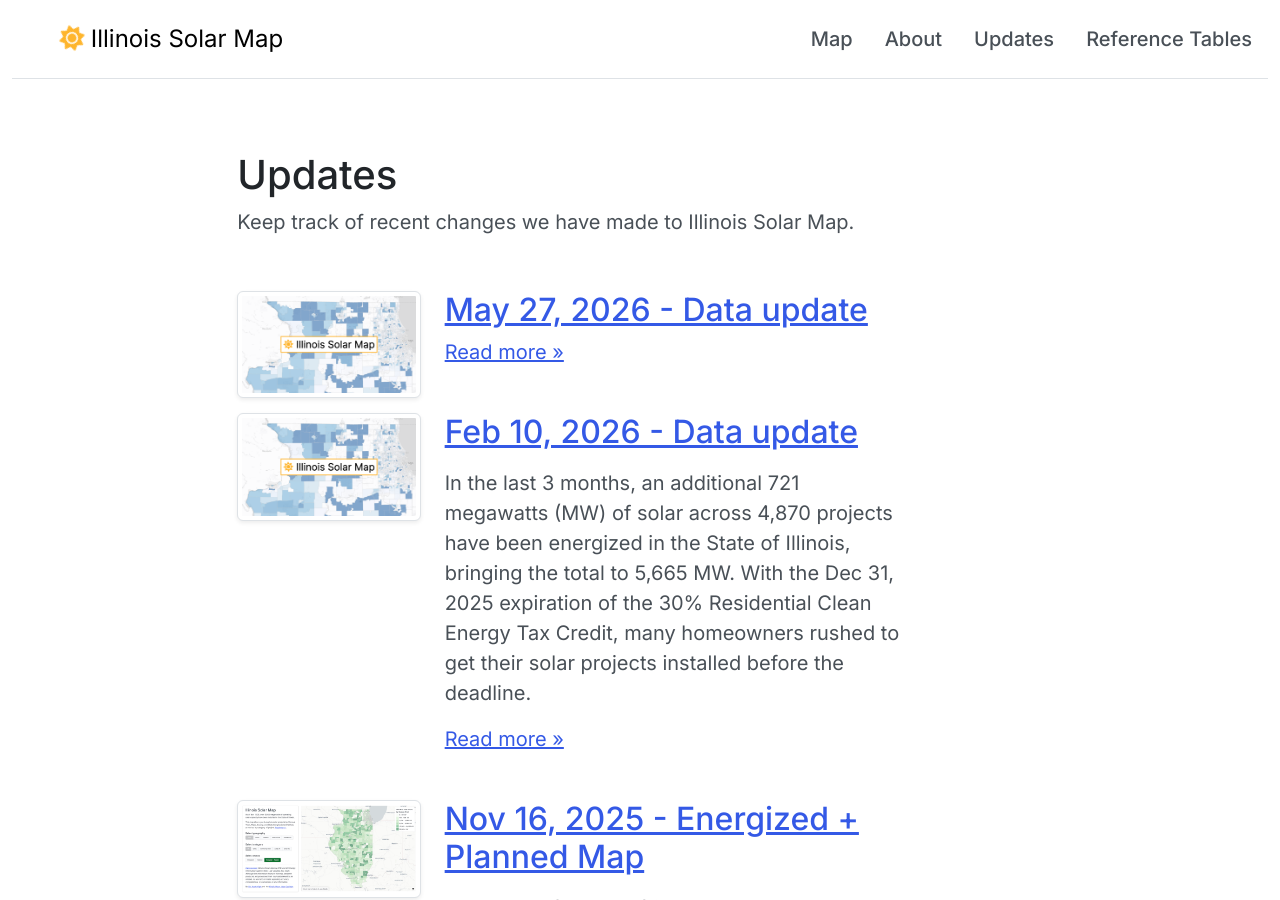
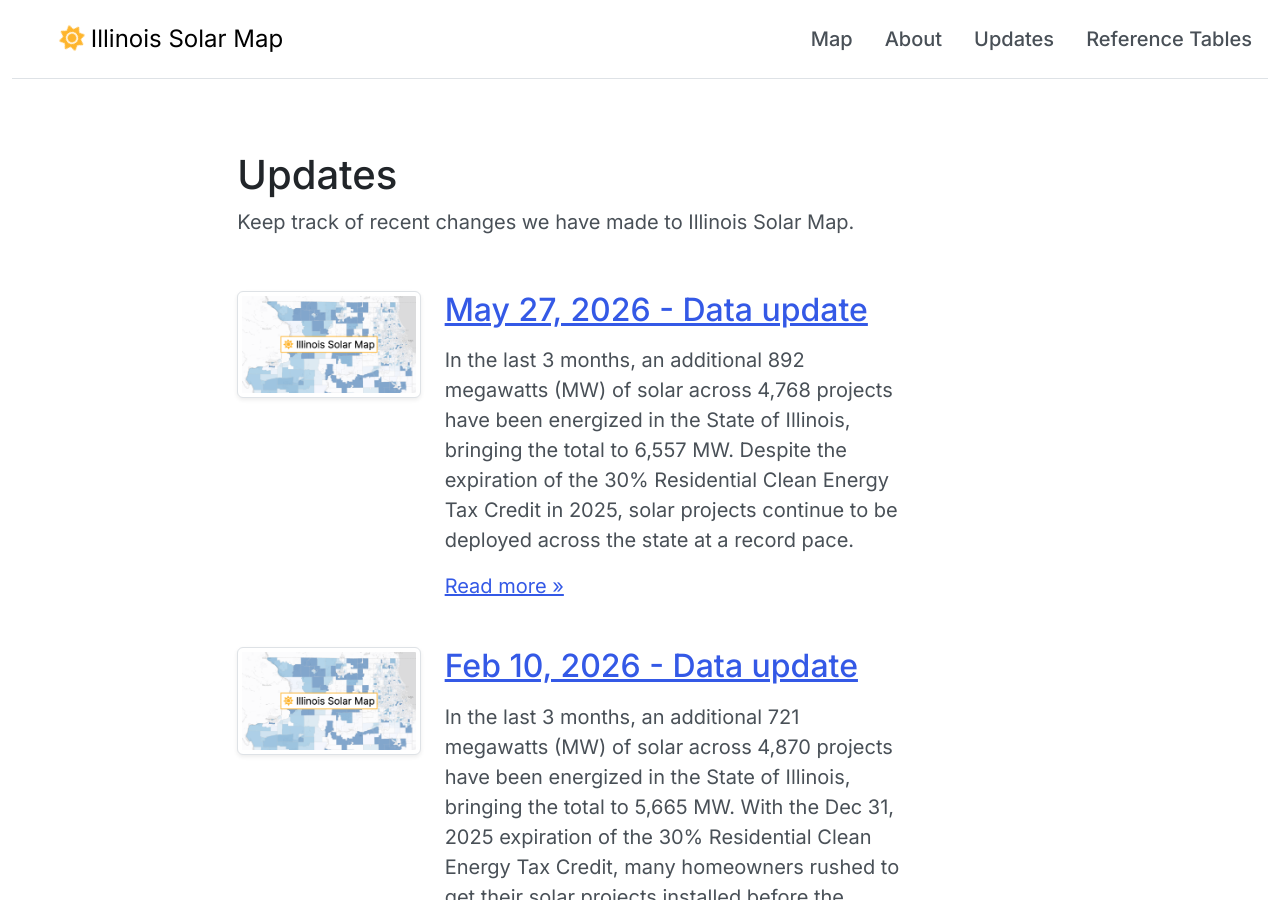
Before and after one commit to chihacknight/il-solar-map, a Jekyll site: the page built from updates.html, in a window 1280 px wide and 900 px high. Built offline with Jekyll 4.4.1, drawn with Linux system fonts in a browser that asks for light colours; nearby versions of some CDN libraries.

Commit message:
update plot band, description for post

```diff
--- a/_posts/2026-05-27-data-update-2026-may.md
+++ b/_posts/2026-05-27-data-update-2026-may.md
@@ -3,7 +3,7 @@
 categories:
   - update
 title: "Data update"
-description: ""
+description: "In the last 3 months, an additional 892 megawatts (MW) of solar across 4,768 projects have been energized in the State of Illinois, bringing the total to 6,557 MW. Despite the expiration of the 30% Residential Clean Energy Tax Credit in 2025, solar projects continue to be deployed across the state at a record pace."
 image: "/images/il-solar-map.png"
 author: "Derek Eder"
 date: 2026-05-27
--- a/js/about.js
+++ b/js/about.js
@@ -182,7 +182,7 @@
               format: '{value:%Y}'
             },
             plotBands: [{
-              from: Date.UTC(2026, 4, 1),
+              from: Date.UTC(2026, 3, 1),
               to: Date.UTC(2029, 11, 0),
               color: '#ccc',
               label: {
```
